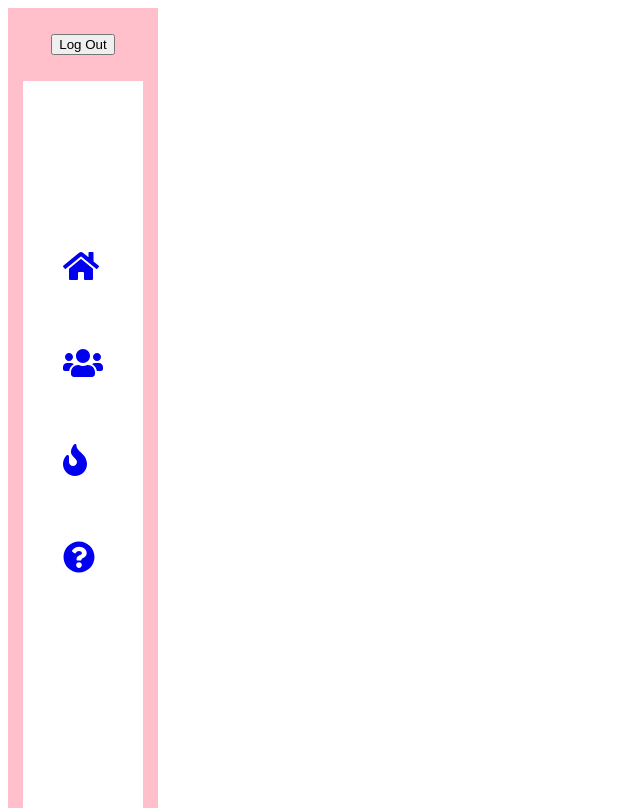
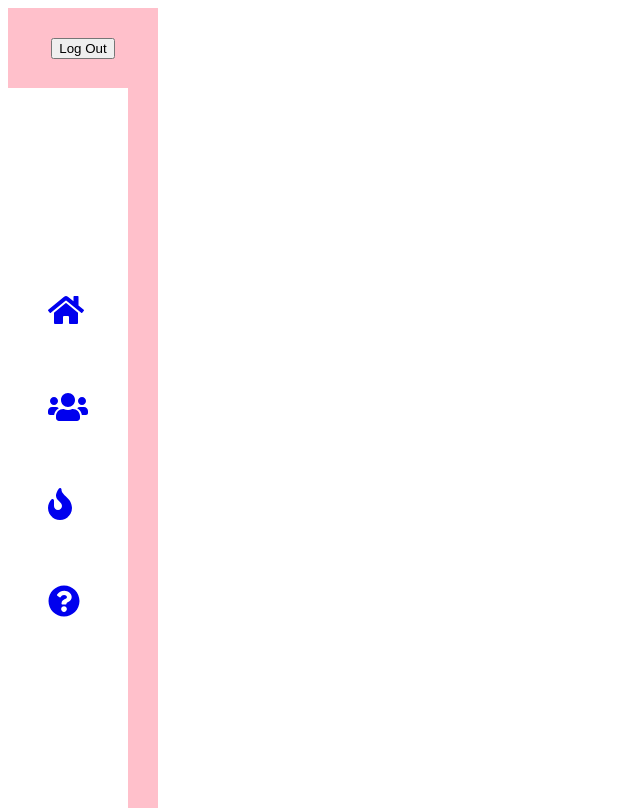
Before and after one commit to JessicaS97/Addiction-App, a React (Create React App) app: page /guest-home in a window 1280 px wide. Shown: the whole page, without its empty margins (0-640 px from the left). Built offline with nearby package versions, Linux system fonts and the light colour scheme.

Commit message:
Testing Navigation pages

```diff
--- a/src/App.js
+++ b/src/App.js
@@ -29,10 +29,6 @@ class App extends React.Component {
             <Route path="/register" component={Register}/>
             <Route path="/login" component={LogIn}/>
             <Route path="/guest-home" component={GuestHome} />
-            <Route path="/guest-main" component={Main}></Route>
-            <Route path="/guest-community" component={Community}></Route>
-            <Route path="/guest-motivation" component={Motivation}></Route>
-            <Route path="/guest-support" component={Support}></Route>
           </Switch>
         </div>
       </Router>
--- a/src/Components/GuestHome/GuestHome.js
+++ b/src/Components/GuestHome/GuestHome.js
@@ -1,15 +1,19 @@
 import React from 'react'
-import {Link} from 'react-router-dom'
+import {BrowserRouter as Router, Route, Switch} from 'react-router-dom'
 
 import './GuestHome.css'
 import MenuBar from './../MenuBar/MenuBar'
+import Main from './../Main/Main'
 
 class GuestHome extends React.Component {
     render() {
         return(
-            <div className="guest-home">
+            <Router>
+                <div className="guest-home">
                 <MenuBar />
+                <Route path="/guest-main" component={Main} />
             </div>
+            </Router>
         )
     }
 }
--- a/src/Components/Main/Main.js
+++ b/src/Components/Main/Main.js
@@ -1,9 +1,11 @@
 import React from 'react'
+
+import MenuBar from './../MenuBar/MenuBar'
 
 class Main extends React.Component {
     render() {
         return(
-            <div>
+            <div className="main">
                 <h1>Main</h1>
             </div>
         )
--- a/src/Components/MenuBar/MenuBar.css
+++ b/src/Components/MenuBar/MenuBar.css
@@ -2,9 +2,7 @@
     width: 150px;
     height: 100vh;
     background-color: pink;
-    display: flex;
-    flex-direction: column;
-    align-items: center;
+    display: fixed;
 }
 
 .menubar-button {
```
